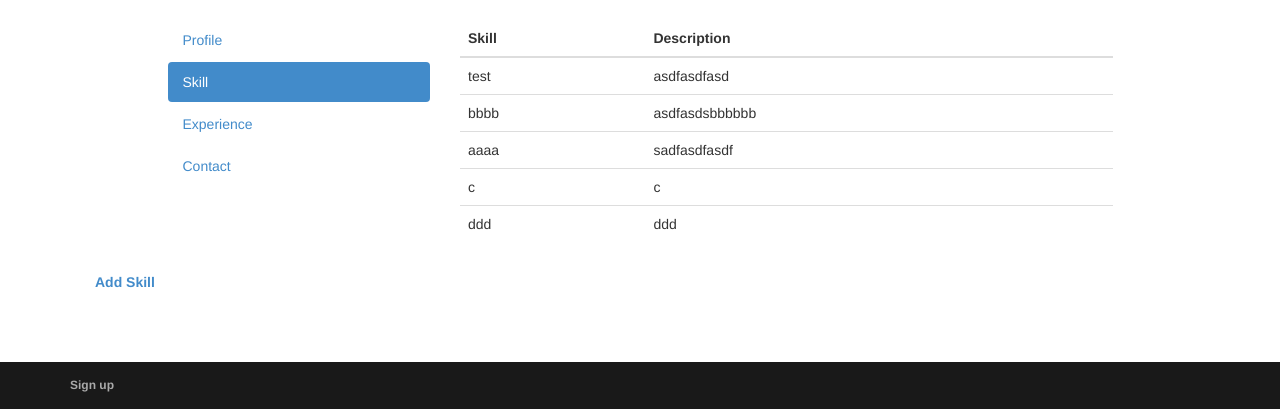
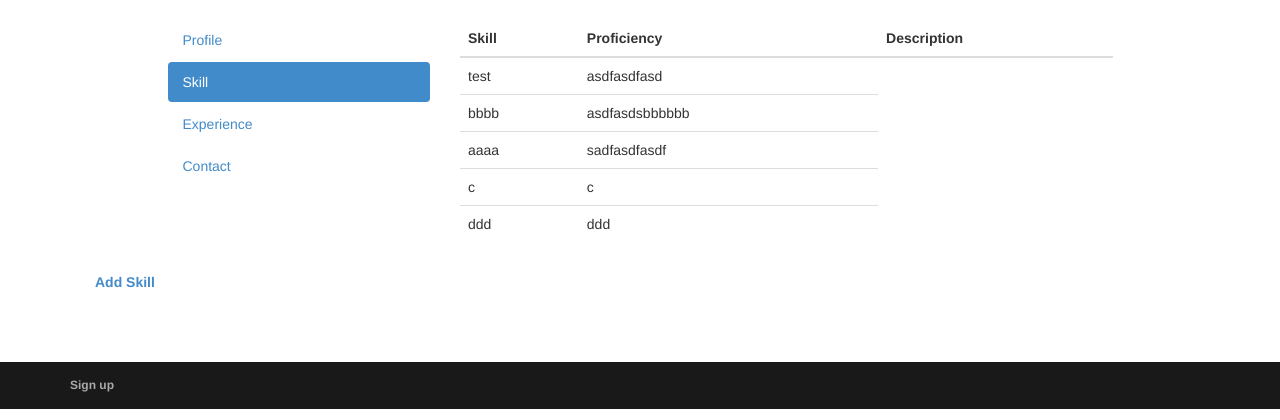
Before and after one commit to HermanZzz/IdeaLink, a Django app: template ILink/accounts/templates/accounts/setting/skill.html in a window 1280 px wide. Shown: the part 100-520 px from the top of the page. Run offline with Django 3.2, Linux system fonts and the light colour scheme; the template is opened without the code that fills it: values that come from a table or form of the project are taken from there, others are empty; data comes from the database, SQL or seed files in the repository; tables that the repository leaves empty hold one stand-in row (values such as "Sample post"); some libraries are stand-ins or nearby versions.

Commit message:
Add proficiency in skill page

```diff
--- a/ILink/accounts/templates/accounts/setting/skill.html
+++ b/ILink/accounts/templates/accounts/setting/skill.html
@@ -29,6 +29,7 @@ background: transparent none;
 				   <thead>
 				      <tr>
 				         <th>Skill</th>
+				         <th>Proficiency</th>
 				         <th>Description</th>
 				      </tr>
 				   </thead>
@@ -62,11 +63,20 @@ background: transparent none;
 		      </div>
 	 	    </div>
 
+		   <div class="control-group">
+ 	      <!-- Text input-->
+ 		      <label class="control-label" for="input01">Proficiency</label>
+ 			  <div class="controls">
+ 				<input id="proficiency" data-slider-handle="custom" type="text" data-slider-min="0" data-slider-max="10" data-slider-step="1" data-slider-value="6"/>
+ 			  </div>
+
+ 		    </div>
+
 		    <div class="control-group">
 	      <!-- Text input-->
 		      <label class="control-label" for="input01">Description</label>
-		      <div class="controls">
-				<input id="_skill_description" name = "skill_description" type="text" placeholder="skill description" />
+		      <div class="textarea">
+				<textarea id="_skill_description" name = "skill_description" type="" placeholder="skill description" class="form-control" /></textarea>
 			  </div>
 		    </div>
 
```
